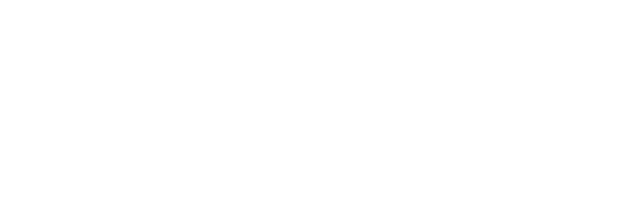
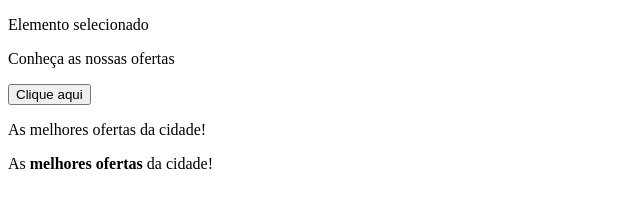
Before and after one commit to LucasMateus-eng/seduc, a plain HTML site: page aula-37/index.html in a window 1280 px wide. Shown: the whole page, without its empty margins (0-640 px from the left). Drawn offline with Linux system fonts and the light colour scheme.

Commit message:
refactor: ajustes no exemplos

```diff
--- a/aula-37/ex01.js
+++ b/aula-37/ex01.js
@@ -2,6 +2,7 @@
 
 // Selecionando um elemento
 let elemento = document.getElementById("meu-elemento");
+console.log(elemento);
 
 // Alterando o conteúdo
 elemento.innerHTML = "Novo conteúdo";
--- a/aula-37/ex02.js
+++ b/aula-37/ex02.js
@@ -1,5 +1,7 @@
 // Criando elementos dinamicamente
 
 const elemento = document.createElement("div");
+console.log(elemento);
+
 elemento.textContent = "Novo elemento";
 document.body.appendChild(elemento);
--- a/aula-37/ex03.js
+++ b/aula-37/ex03.js
@@ -1,5 +1,7 @@
 // Estilizando elementos com CSS
 
 const elemento = document.getElementById("meu-elemento");
+console.log(elemento);
+
 elemento.style.backgroundColor = "red";
 elemento.style.fontSize = "20px";
--- a/aula-37/ex04.js
+++ b/aula-37/ex04.js
@@ -1,6 +1,8 @@
 // Usando eventos
 
 const botao = document.getElementById("meu-botao");
+console.log(botao);
+
 botao.addEventListener("click", function () {
 	alert("Botão clicado!");
 });
--- a/aula-37/ex05.js
+++ b/aula-37/ex05.js
@@ -1 +1,15 @@
 // Manipulação do DOM
+
+const div = document.createElement("div");
+const p = document.createElement("p");
+
+p.textContent = "As melhores ofertas da cidade!";
+div.appendChild(p);
+document.body.appendChild(div);
+
+// Outra possibilidade
+
+const novaDiv = document.createElement("div");
+novaDiv.innerHTML = "<p>As <strong>melhores ofertas</strong> da cidade!</p>";
+
+document.body.append(novaDiv);
--- a/aula-37/index.html
+++ b/aula-37/index.html
@@ -3,9 +3,16 @@
 <head>
   <meta charset="UTF-8">
   <meta name="viewport" content="width=device-width, initial-scale=1.0">
-  <title>Document</title>
+  <title>Teste - SEDUC</title>
 </head>
 <body>
-
+  <div>
+    <p id="meu-elemento">Elemento selecionado</p>
+  </div>
+  <div>
+    <p>Conheça as nossas ofertas</p>
+    <button id="meu-botao">Clique aqui</button>
+  </div>
+  <script src="ex05.js"></script>
 </body>
 </html>
```
